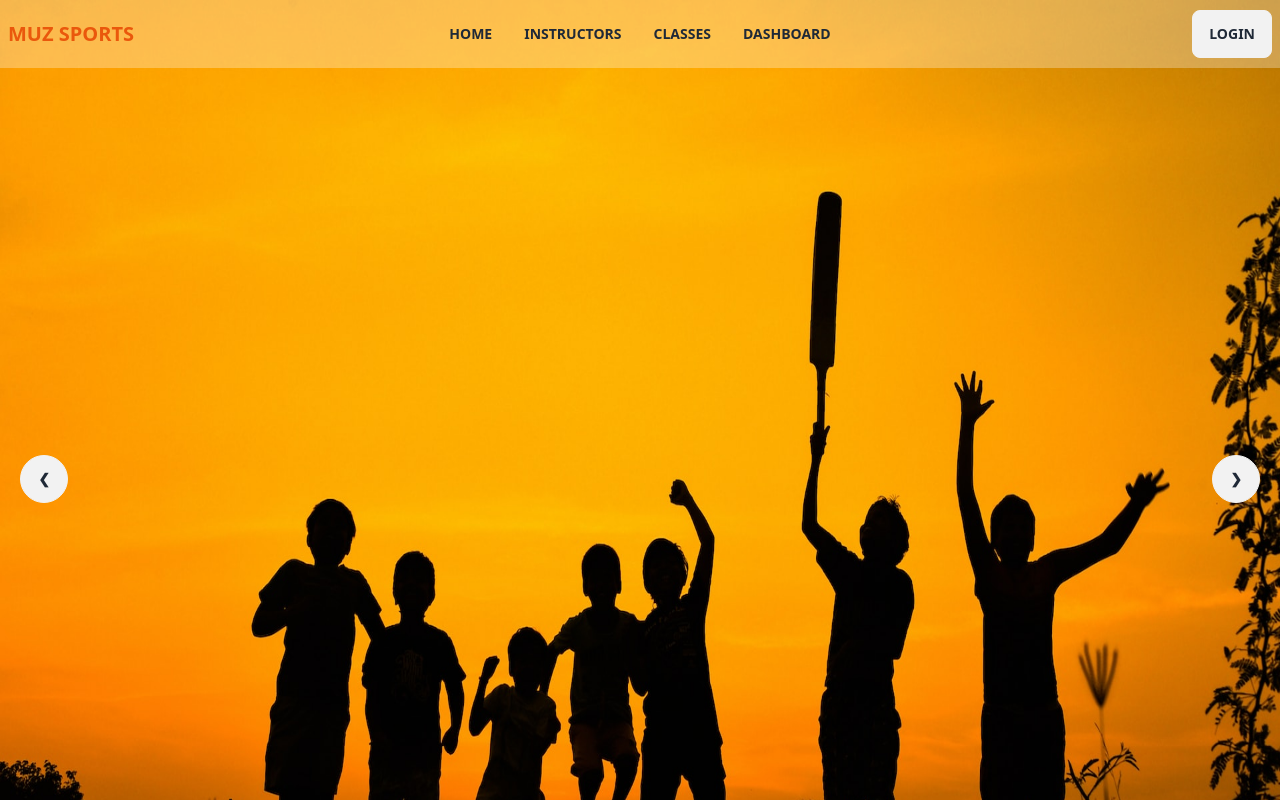
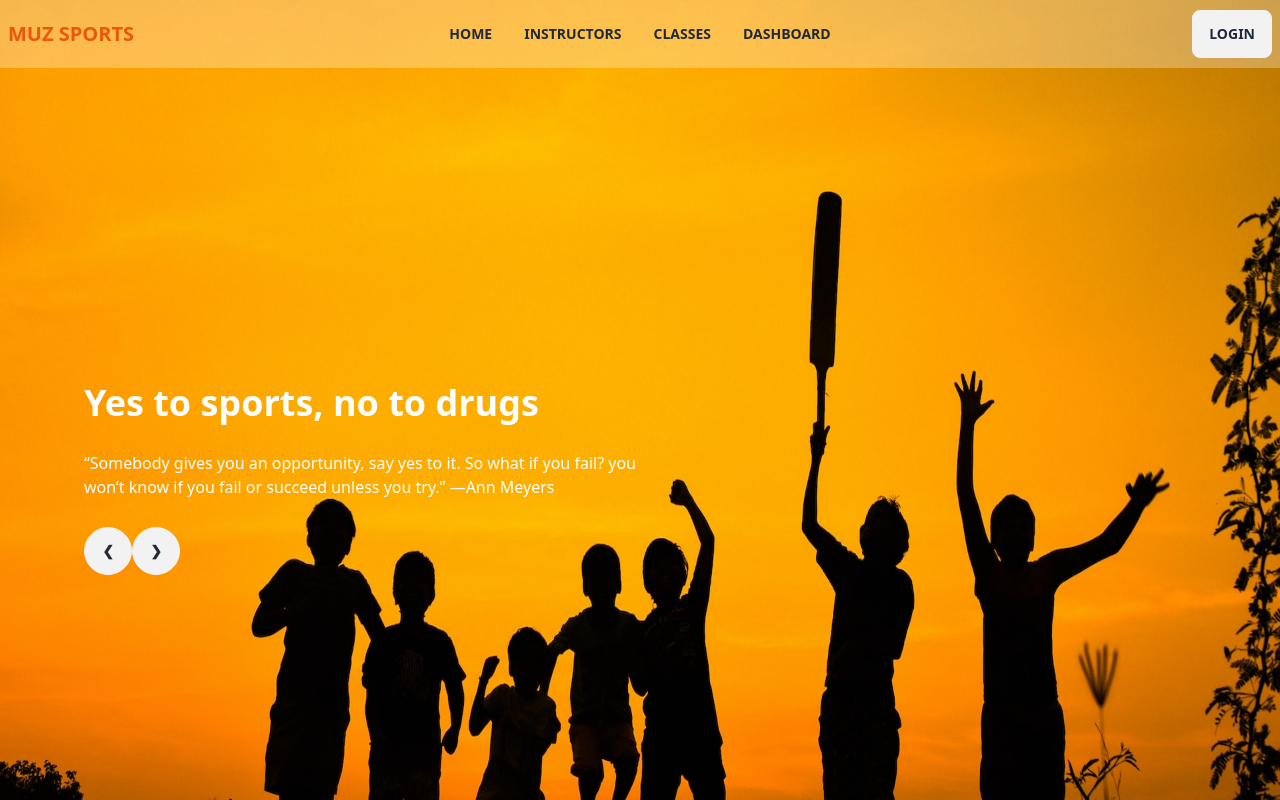
Before and after one commit to mahmud123064/muz-sports-client, a React (Vite) app: page / in a window 1280 px wide. Shown: the top 800 px of the page. Built offline with nearby package versions, Linux system fonts and the light colour scheme; no server answers.

Commit message:
Banner edited

```diff
--- a/src/Pages/Home/Banner/Banner.jsx
+++ b/src/Pages/Home/Banner/Banner.jsx
@@ -65,15 +65,18 @@ const Banner = () => {
         <div className="carousel w-full">
 
             <div id="slide1" className="carousel-item relative w-full">
-                <img src = {cricket} className="w-full" />
+                <img src={cricket} className="w-full" />
                 <div className="absolute flex justify-between transform -translate-y-1/2 left-5 right-5 top-1/2">
+                    <div className='text-white space-y-7 ml-4 pl-12 w-1/2'>
+                        <h5 className='text-4xl font-bold'>Yes to sports, no to drugs</h5>
+                        <p>“Somebody gives you an opportunity, say yes to it. So what if you fail? you won’t know if you fail or succeed unless you try.” —Ann Meyers</p>
                         <a href="#slide4" className="btn btn-circle">❮</a>
                         <a href="#slide2" className="btn btn-circle">❯</a>
                     </div>
                 </div>
 
                 <div id="slide2" className="carousel-item relative w-full">
-                <img src = {football} className="w-full" />
+                    <img src={football} className="w-full" />
                     <div className="absolute flex justify-between transform -translate-y-1/2 left-5 right-5 top-1/2">
                         <a href="#slide1" className="btn btn-circle">❮</a>
                         <a href="#slide3" className="btn btn-circle">❯</a>
@@ -81,7 +84,7 @@ const Banner = () => {
                 </div>
 
                 <div id="slide3" className="carousel-item relative w-full">
-                <img src = {volyball} className="w-full" />
+                    <img src={volyball} className="w-full" />
                     <div className="absolute flex justify-between transform -translate-y-1/2 left-5 right-5 top-1/2">
                         <a href="#slide2" className="btn btn-circle">❮</a>
                         <a href="#slide4" className="btn btn-circle">❯</a>
@@ -89,7 +92,7 @@ const Banner = () => {
                 </div>
 
                 <div id="slide4" className="carousel-item relative w-full">
-                <img src = {badminton} className="w-full" />
+                    <img src={badminton} className="w-full" />
                     <div className="absolute flex justify-between transform -translate-y-1/2 left-5 right-5 top-1/2">
                         <a href="#slide3" className="btn btn-circle">❮</a>
                         <a href="#slide1" className="btn btn-circle">❯</a>
@@ -97,7 +100,7 @@ const Banner = () => {
                 </div>
 
                 <div id="slide4" className="carousel-item relative w-full">
-                <img src = {basket} className="w-full" />
+                    <img src={basket} className="w-full" />
                     <div className="absolute flex justify-between transform -translate-y-1/2 left-5 right-5 top-1/2">
                         <a href="#slide3" className="btn btn-circle">❮</a>
                         <a href="#slide1" className="btn btn-circle">❯</a>
@@ -105,7 +108,7 @@ const Banner = () => {
                 </div>
 
                 <div id="slide4" className="carousel-item relative w-full">
-                <img src = {hocky} className="w-full" />
+                    <img src={hocky} className="w-full" />
                     <div className="absolute flex justify-between transform -translate-y-1/2 left-5 right-5 top-1/2">
                         <a href="#slide3" className="btn btn-circle">❮</a>
                         <a href="#slide1" className="btn btn-circle">❯</a>
@@ -113,6 +116,7 @@ const Banner = () => {
                 </div>
 
             </div>
+        </div>
 
     );
 };
```
Lines whose indentation alone changed are shown as unchanged.
